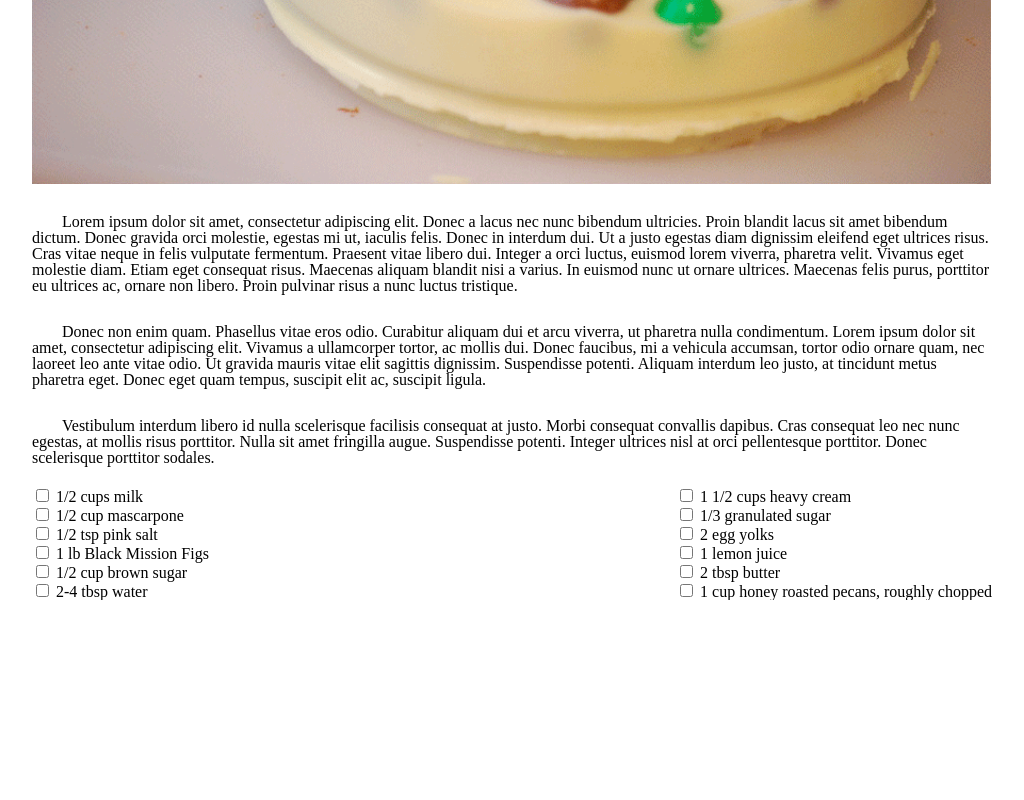
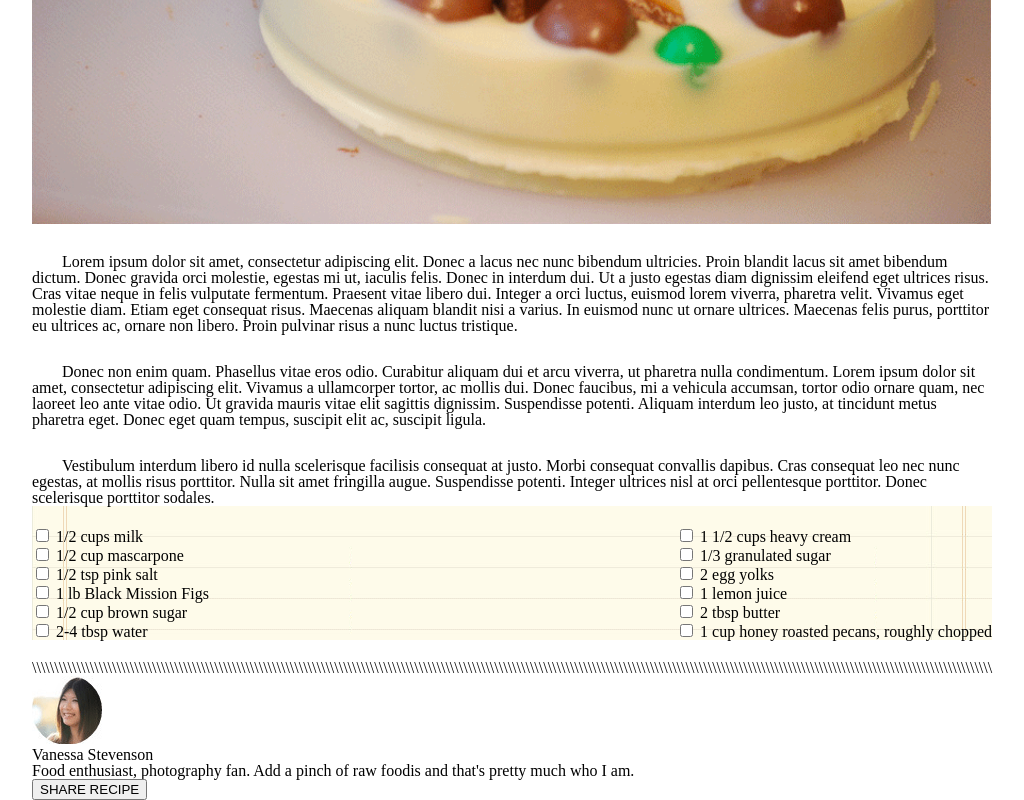
Before and after one commit to TimM32/Chocolate-Pizaa, a plain HTML site: page index.html in a window 1280 px wide. Shown: the part 581-1381 px from the top of the page, without its empty margins (128-1152 px from the left). Before the commit the page ends 1181 px from the top, so only its background shows below. Drawn offline with Linux system fonts and the light colour scheme.

Commit message:
fix background image, start adding footer to chocolate pizza

```diff
--- a/css/style.css
+++ b/css/style.css
@@ -9,6 +9,11 @@
     display: flex;
     justify-content: space-between;
 
+}
+
+.header_Divider {
+    padding-top: 20px;
+    padding-bottom: 20px;
 }
 
 .pizza_Time{
@@ -65,5 +70,9 @@
     display: flex;
     padding-top: 20px;
     justify-content: space-between;
-    background-image: url("images/list-bg.png");
+    background-image: url("../images/list-bg.png");
 }
+
+.chocolate_pizza_divider {
+    padding-top: 20px;
+}
--- a/index.html
+++ b/index.html
@@ -105,9 +105,19 @@
                     <li> <input type="checkbox"> 2 tbsp butter</li>
                     <li> <input type="checkbox"> 1 cup honey roasted pecans, roughly chopped</li>
                 </ul>
+            </div>
 
+            <p class="chocolate_pizza_divider">\\\\\\\\\\\\\\\\\\\\\\\\\\\\\\\\\\\\\\\\\\\\\\\\\\\\\\\\\\\\\\\\\\\\\\\\\\\\\\\\\\\\\\\\\\\\\\\\\\\\\\\\\\\\\\\\\\\\\\\\\\\\\\\\\\\\\\\\\\\\\\\\\\\\\\\\\\\\\\\\\\\\\\\\\\\\\\\\\\\\\\\\\\\\\\\\\\\\\\\\\\\\\\\\\\\\\\\\</p>
 
+            <div class="van_image_text">
+                <img class="van_image" src="images/van-pic.png" alt="Head Shot photo of Vanessa Stevenson">
+                <div class="vann_text">
+                    <h2 class="van_text_title">Vanessa Stevenson</h2>
+                    <p class="van_text_description">Food enthusiast, photography fan. Add a pinch of raw foodis and that's pretty much who I am.</p>
+                </div>
             </div>
+            <button type="submit" class="button">SHARE RECIPE</button>
+        </section>
 
 
 
```
